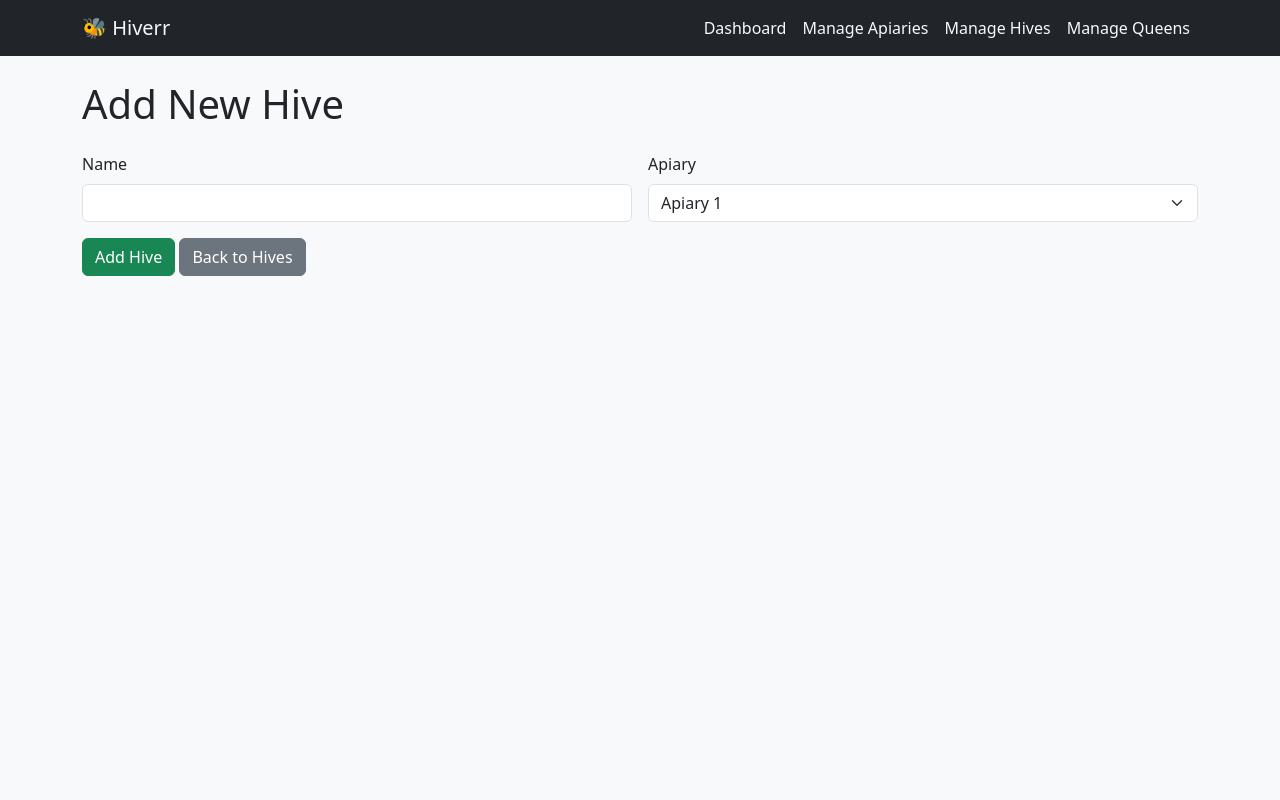
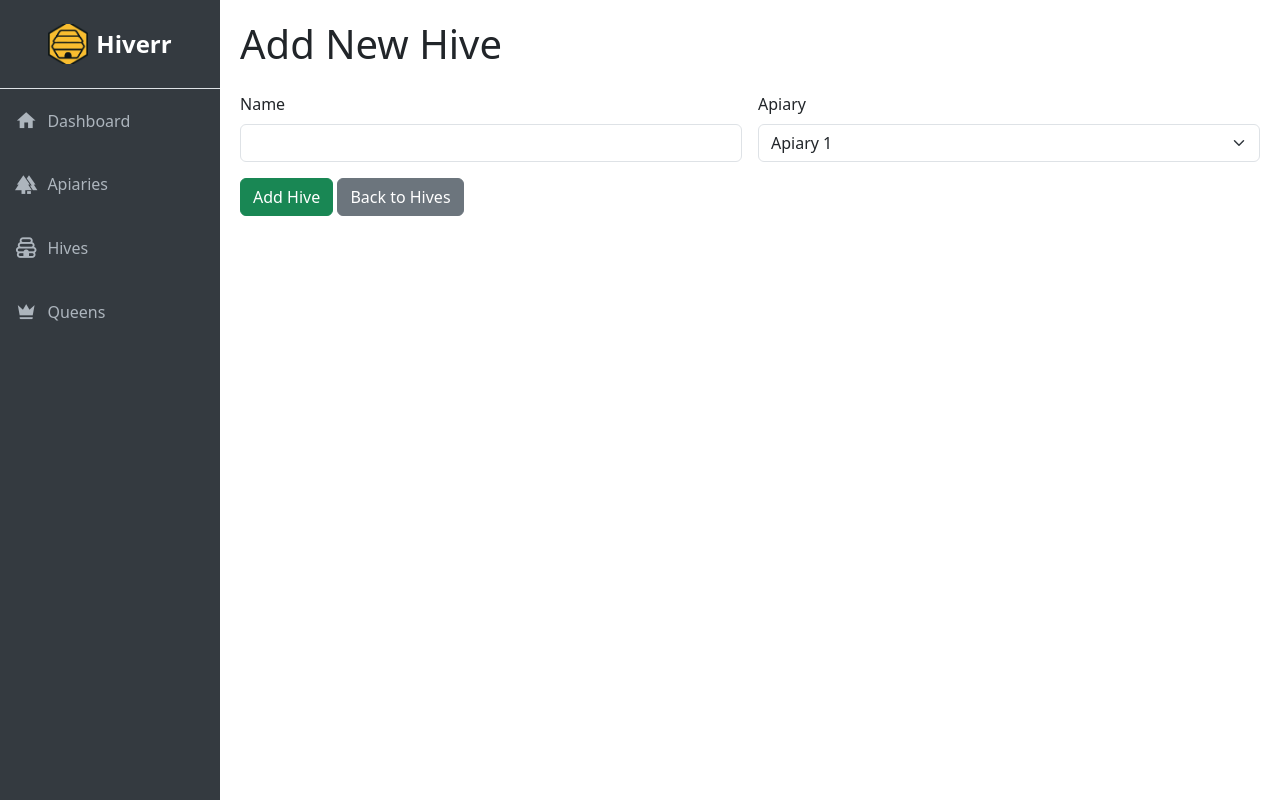
Before and after one commit to Maagdappel/Hiverr, a Flask app: page /add-hive in a window 1280 px wide. Run offline with Flask 3, Linux system fonts and the light colour scheme.

Commit message:
Added Sidebar navigation, icons, logo's and better styling

```diff
--- a/app.py
+++ b/app.py
@@ -11,12 +11,12 @@ db = SQLAlchemy(app)
 
 @app.route('/')
 def index():
-    return render_template('index.html')
+    return render_template('index.html', active_page='dashboard')
 
 @app.route('/apiaries')
 def apiaries():
     apiaries = Apiary.query.all()  # Retrieve all apiaries from the database
-    return render_template('apiaries.html', apiaries=apiaries)
+    return render_template('apiaries.html', apiaries=apiaries, active_page='apiaries')
 
 @app.route('/edit-apiary/<int:id>', methods=['GET', 'POST'])
 def edit_apiary(id):
@@ -65,7 +65,7 @@ def add_apiary():
 @app.route('/hives')
 def hives():
     hives = Hive.query.all()  # Retrieve all Hives from the database
-    return render_template('hives.html', hives=hives)
+    return render_template('hives.html', hives=hives, active_page='hives')
 
 @app.route('/add-hive', methods=['GET', 'POST'])
 def add_hive():
@@ -118,7 +118,7 @@ def delete_hive(id):
 @app.route('/queens')
 def queens():
     queens = Queen.query.all()  # Retrieve all Hives from the database
-    return render_template('queens.html', queens=queens)
+    return render_template('queens.html', queens=queens, active_page='queens')
 
 @app.route('/add-queen', methods=['GET', 'POST'])
 def add_queen():
--- a/templates/base.html
+++ b/templates/base.html
@@ -1,113 +1,91 @@
-<!doctype html>
+<!DOCTYPE html>
 <html lang="en">
 <head>
-    <!-- Required meta tags -->
-    <meta charset="utf-8">
-    <meta name="viewport" content="width=device-width, initial-scale=1">
-
-    <title>{% block title %}My Hive App{% endblock %}</title>
-
-    <!-- Bootstrap 5 CSS -->
-    <link href="https://cdn.jsdelivr.net/npm/bootstrap@5.3.3/dist/css/bootstrap.min.css" rel="stylesheet">
-
-    {% block extra_head %}{% endblock %}
-</head>
-<body class="bg-light">
-
+    <meta charset="UTF-8">
+    <meta name="viewport" content="width=device-width, initial-scale=1.0">
+    <title>{% block title %}Hiverr{% endblock %}</title>
+    <link rel="icon" type="image/png" href="/static/hiverr.png">
+    <link href="https://cdn.jsdelivr.net/npm/bootstrap@5.3.2/dist/css/bootstrap.min.css" rel="stylesheet">
+    <link href="https://cdnjs.cloudflare.com/ajax/libs/font-awesome/6.7.2/css/all.min.css" rel="stylesheet">
+    <link href="https://cdn.materialdesignicons.com/7.4.47/css/materialdesignicons.min.css" rel="stylesheet">
     <style>
-  /* Default light text color */
-  .navbar-dark .nav-link {
-    color: #f8f9fa; /* Light gray or white */
+        body {
+            min-height: 100vh;
+            display: flex;
         }
-
-  /* Change color on hover */
-  .navbar-dark .nav-link:hover {
-    color: #fdd835 !important; /* Yellow shade */
+        .sidebar {
+            width: 220px;
+            background-color: #343a40;
+            flex-shrink: 0;
+            display: flex;
+            flex-direction: column;
+        }
+        .sidebar-link {
+            color: #adb5bd;
+            text-decoration: none;
+            display: flex;
+            align-items: center;
+            padding: 15px;
+            transition: background-color 0.2s ease, color 0.2s ease;
+        }
+        .sidebar-link:hover {
+            background-color: #fdcc38; /* Bootstrap yellow */
+            color: black;
+        }
+        .sidebar-link.active {
+            background-color: #fdcc38;
+            color: black;
+            font-weight: bold;
+        }
+        .sidebar-link i {
+            margin-right: 10px;
+            font-size: 1.4rem; /* Make MDI icons a little bigger */
+        }
+        .content {
+            flex-grow: 1;
+            padding: 20px;
         }
     </style>
+</head>
+<body>
 
-<nav class="navbar navbar-expand-lg navbar-dark bg-dark mb-4">
-  <div class="container">
-    <a class="navbar-brand text-light" href="/">🐝 Hiverr</a>
-    <div class="collapse navbar-collapse" id="navbarNav">
-      <ul class="navbar-nav ms-auto">
-        <li class="nav-item">
-          <a class="nav-link" href="/">Dashboard</a>
-        </li>
-        <li class="nav-item">
-          <a class="nav-link" href="/apiaries">Manage Apiaries</a>
-        </li>
-        <li class="nav-item">
-          <a class="nav-link" href="/hives">Manage Hives</a>
-        </li>
-        <li class="nav-item">
-          <a class="nav-link" href="/queens">Manage Queens</a>
-        </li>
-      </ul>
-    </div>
-  </div>
-</nav>
-
-
-<div class="container">
-    {% block content %}
-    {% endblock %}
+    <div class="sidebar">
+        <div class="text-center py-4 border-bottom">
+            <a href="/" class="text-decoration-none text-white fs-4 fw-bold d-flex align-items-center justify-content-center gap-2">
+                <img src="/static/hiverr.png" alt="Hiverr Logo" class="rounded" style="width: 40px; height: 40px; object-fit: cover;">
+                <span class="fs-4">Hiverr</span>
+            </a>
         </div>
 
-<!-- Toast Container -->
-<div class="position-fixed bottom-0 end-0 p-3" style="z-index: 11">
-  <div id="toastMessage" class="toast align-items-center text-bg-success border-0" role="alert" aria-live="assertive" aria-atomic="true">
-      <div class="d-flex">
-          <div class="toast-body">
-              <span id="toastText">Success!</span>
-          </div>
-          <button type="button" class="btn-close btn-close-white me-2 m-auto" data-bs-dismiss="toast" aria-label="Close"></button>
-      </div>
-  </div>
+        <a href="/" class="sidebar-link {% if active_page == 'dashboard' %}active{% endif %}">
+          <i class="mdi mdi-home"></i> Dashboard
+        </a>
+        <a href="/apiaries" class="sidebar-link {% if active_page == 'apiaries' %}active{% endif %}">
+            <i class="mdi mdi-forest"></i> Apiaries
+        </a>
+        <a href="/hives" class="sidebar-link {% if active_page == 'hives' %}active{% endif %}">
+            <i class="mdi mdi-beehive-outline"></i> Hives
+        </a>
+        <a href="/queens" class="sidebar-link {% if active_page == 'queens' %}active{% endif %}">
+            <i class="mdi mdi-crown"></i> Queens
+        </a>
     </div>
 
-{% set flashed_messages = get_flashed_messages(with_categories=true) %}
-{% if flashed_messages %}
-  <script>
-    window.addEventListener('DOMContentLoaded', (event) => {
-      {% for category, message in flashed_messages %}
-        showToast("{{ message }}", "{{ category }}");
+    <div class="content">
+        {% with messages = get_flashed_messages(with_categories=true) %}
+          {% if messages %}
+            {% for category, message in messages %}
+              <div class="alert alert-{{ category }} alert-dismissible fade show" role="alert">
+                {{ message }}
+                <button type="button" class="btn-close" data-bs-dismiss="alert" aria-label="Close"></button>
+              </div>
             {% endfor %}
-    });
-  </script>
           {% endif %}
+        {% endwith %}
 
-<script>
-// Function to trigger a toast
-function showToast(message, type='success') {
-  var toast = document.getElementById('toastMessage');
-  var toastText = document.getElementById('toastText');
+        {% block content %}{% endblock %}
+    </div>
 
-  // Set message and color
-  toastText.textContent = message;
-  toast.className = 'toast align-items-center text-bg-' + type + ' border-0';
-
-  var bsToast = new bootstrap.Toast(toast);
-  bsToast.show();
-}
-</script>
-
-<script>
-  setTimeout(function() {
-    var alerts = document.querySelectorAll('.alert');
-    alerts.forEach(function(alert) {
-      alert.classList.remove('show');
-      setTimeout(function() {
-        var bsAlert = bootstrap.Alert.getOrCreateInstance(alert);
-        bsAlert.close();
-      }, 150); // wait for fade-out animation
-    });
-  }, 5000);
-</script>
-
-<!-- Bootstrap 5 JS -->
-<script src="https://cdn.jsdelivr.net/npm/bootstrap@5.3.3/dist/js/bootstrap.bundle.min.js"></script>
-
-{% block extra_js %}{% endblock %}
+    <script src="https://cdn.jsdelivr.net/npm/bootstrap@5.3.2/dist/js/bootstrap.bundle.min.js"></script>
 </body>
 </html>
```
Also changed, not shown: instance/hiverr.db, static/hiverr.png (added), static/hiverr_browser.png (added). Lines whose indentation alone changed are shown as unchanged.
